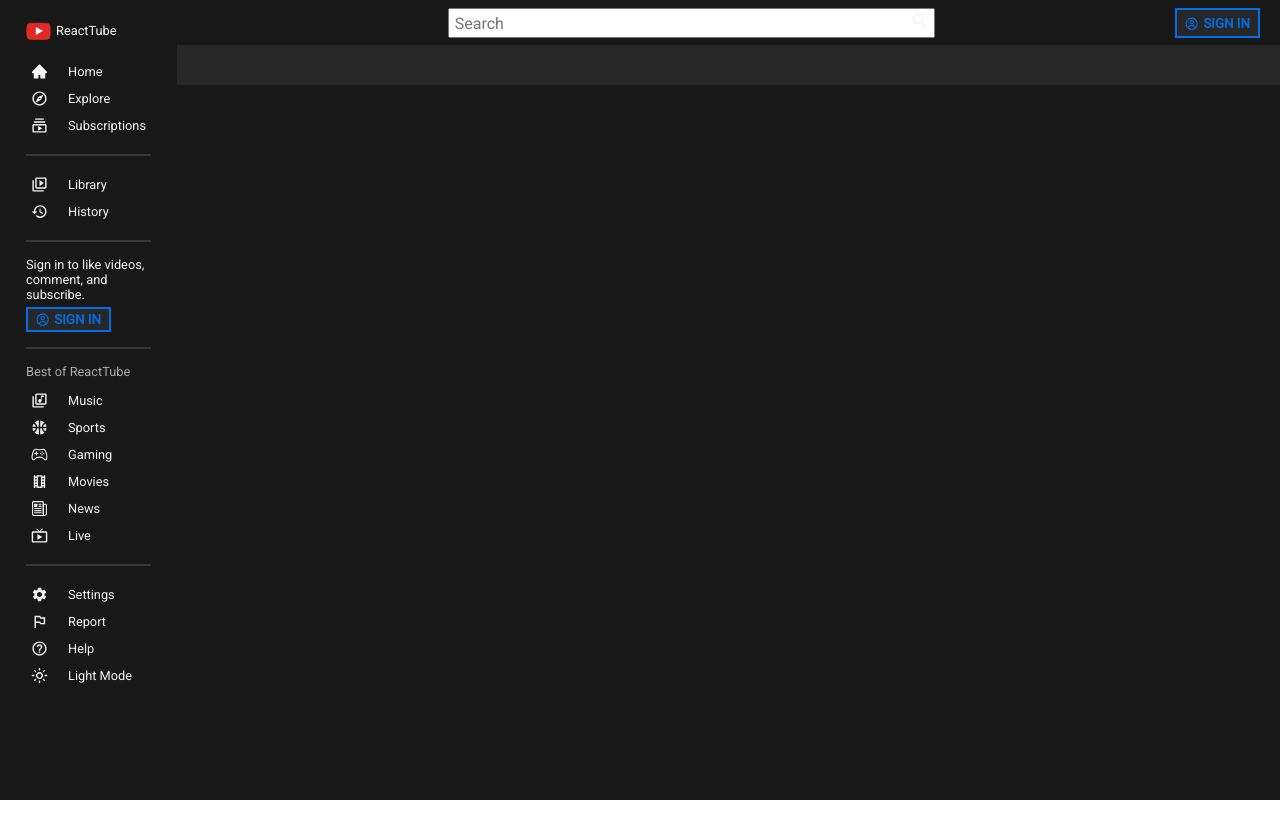
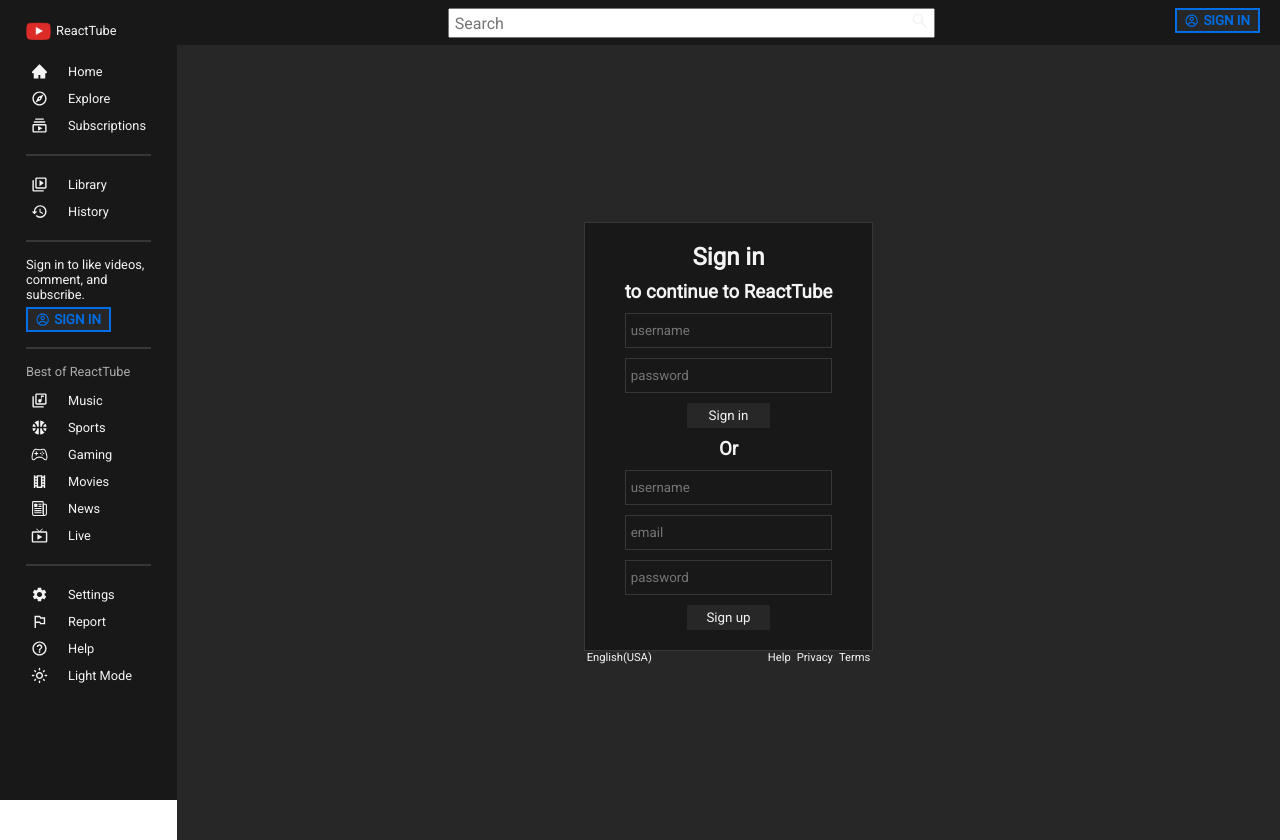
Before and after one commit to Jfnrosimo/reacttube, a React (Create React App) app in the folder client/: page /signin in a window 1280 px wide. Before the commit the page ends 800 px from the top, so only its background shows below. Built offline with nearby package versions, Linux system fonts and the light colour scheme.

Commit message:
Feat: finalized sigin component and styling

```diff
--- a/client/src/App.js
+++ b/client/src/App.js
@@ -12,6 +12,7 @@ import Menu from "./components/Menu";
 import Navbar from "./components/Navbar";
 import Home from "./pages/Home";
 import Video from "./pages/Video";
+import Login from "./pages/Login";
 
 const Container = styled.div`
   display: flex;
@@ -39,6 +40,7 @@ function App() {
           <Wrapper>
             <Routes>
               <Route index element={<Home />} />
+              <Route path="/signin" element={<Login />} />
               <Route path="/video">
                 <Route path=":id" element={<Video />} />
               </Route>
--- a/client/src/components/Menu.js
+++ b/client/src/components/Menu.js
@@ -126,9 +126,11 @@ const Menu = ({ isDark, setIsDark }) => {
         <Hr />
         <Login>
           Sign in to like videos, comment, and subscribe.
-          <Button>
-            <CgProfile /> SIGN IN
-          </Button>
+          <Link to="/signin" style={{ textDecoration: "none" }}>
+            <Button>
+              <CgProfile /> SIGN IN
+            </Button>
+          </Link>
         </Login>
         <Hr />
         <H2>Best of ReactTube</H2>
--- a/client/src/components/Navbar.js
+++ b/client/src/components/Navbar.js
@@ -2,6 +2,8 @@
 import styled from "styled-components";
 import { MdOutlineSearch } from "react-icons/md";
 import { CgProfile } from "react-icons/cg";
+
+import { Link } from "react-router-dom";
 
 const Container = styled.div`
   padding: 8px 20px 5px 0px;
@@ -60,9 +62,11 @@ const Navbar = () => {
             <MdOutlineSearch size={20} />
           </IconContainer>
         </InputContainer>
-        <Button>
-          <CgProfile /> SIGN IN
-        </Button>
+        <Link to="/signin" style={{ textDecoration: "none" }}>
+          <Button>
+            <CgProfile /> SIGN IN
+          </Button>
+        </Link>
       </Wrapper>
     </Container>
   );
--- /dev/null
+++ b/client/src/pages/Login.js
@@ -0,0 +1,95 @@
+import styled from "styled-components";
+
+const Container = styled.div`
+  display: flex;
+  justify-content: center;
+  align-items: center;
+  flex-direction: column;
+  height: calc(100vh - 45px);
+  color: ${({ theme }) => theme.text};
+`;
+
+const Wrapper = styled.div`
+  display: flex;
+  flex-direction: column;
+  text-align: center;
+  color: ${({ theme }) => theme.text};
+  background-color: ${({ theme }) => theme.bg};
+  padding: 15px 40px;
+  border: 1px solid ${({ theme }) => theme.soft};
+`;
+
+const Title = styled.h2`
+  margin: 5px 0px;
+  background-color: transparent;
+`;
+
+const SubText = styled.h3`
+  margin: 5px 0px;
+  background-color: transparent;
+`;
+
+const Input = styled.input`
+  margin: 5px 0px;
+  padding-left: 5px;
+  background-color: transparent;
+  height: 35px;
+  border: 1px solid ${({ theme }) => theme.soft};
+  color: ${({ theme }) => theme.text};
+
+  :focus {
+    outline: none;
+  }
+`;
+
+const Button = styled.button`
+  margin: 5px 0px;
+  width: 40%;
+  align-self: center;
+  padding: 5px;
+  color: ${({ theme }) => theme.text};
+  background-color: ${({ theme }) => theme.bgLighter};
+  border: none;
+  cursor: pointer;
+`;
+
+const More = styled.div`
+  display: flex;
+  gap: 110px;
+  font-size: 0.7rem;
+`;
+
+const Links = styled.div``;
+
+const Link = styled.span`
+  margin: 0px 3px;
+`;
+
+const Login = () => {
+  return (
+    <Container>
+      <Wrapper>
+        <Title>Sign in</Title>
+        <SubText>to continue to ReactTube</SubText>
+        <Input placeholder="username"></Input>
+        <Input placeholder="password"></Input>
+        <Button>Sign in</Button>
+        <SubText>Or</SubText>
+        <Input placeholder="username"></Input>
+        <Input placeholder="email"></Input>
+        <Input placeholder="password"></Input>
+        <Button>Sign up</Button>
+      </Wrapper>
+      <More>
+        <Link>English(USA)</Link>
+        <Links>
+          <Link>Help</Link>
+          <Link>Privacy</Link>
+          <Link>Terms</Link>
+        </Links>
+      </More>
+    </Container>
+  );
+};
+
+export default Login;
```
